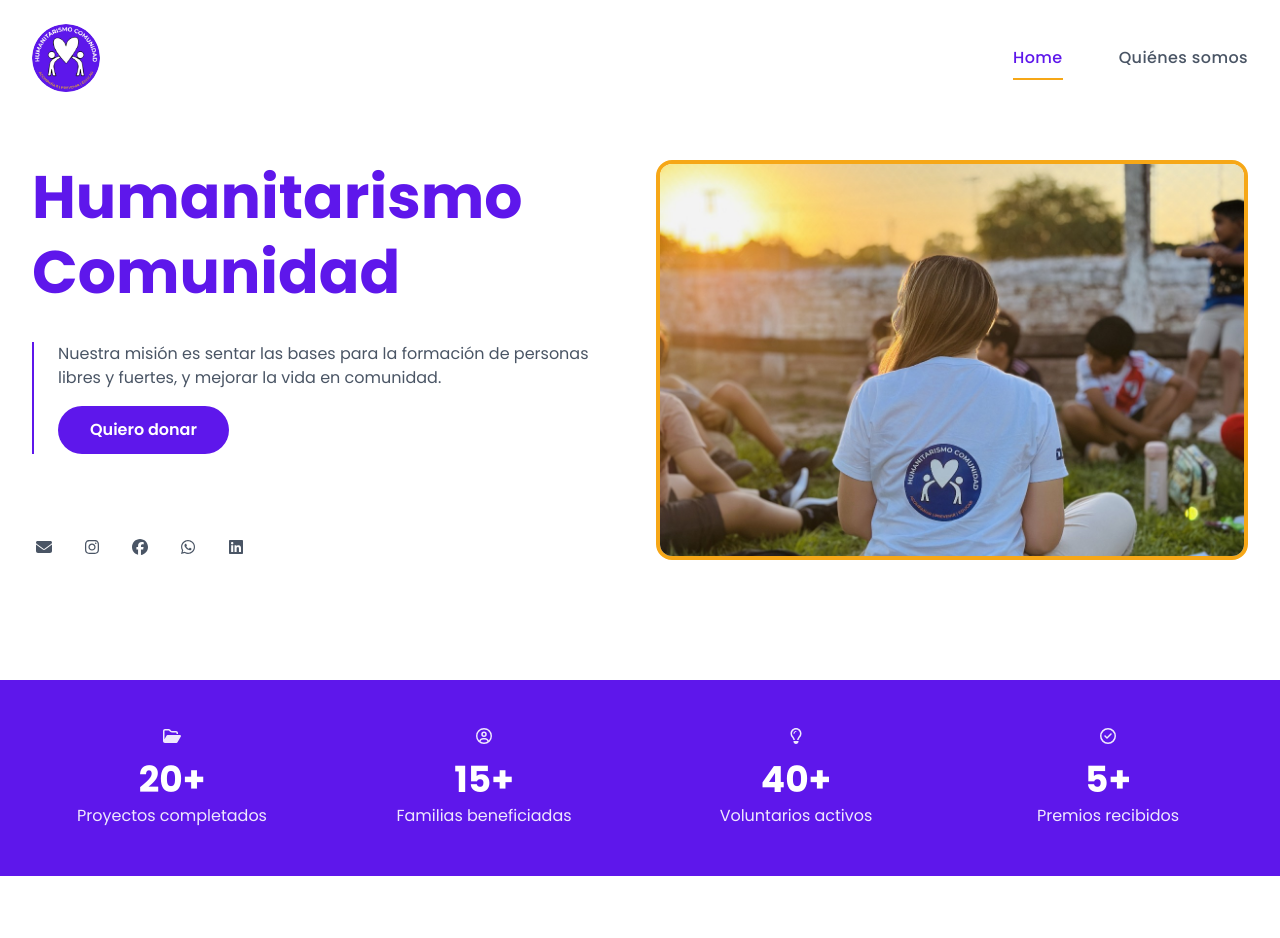
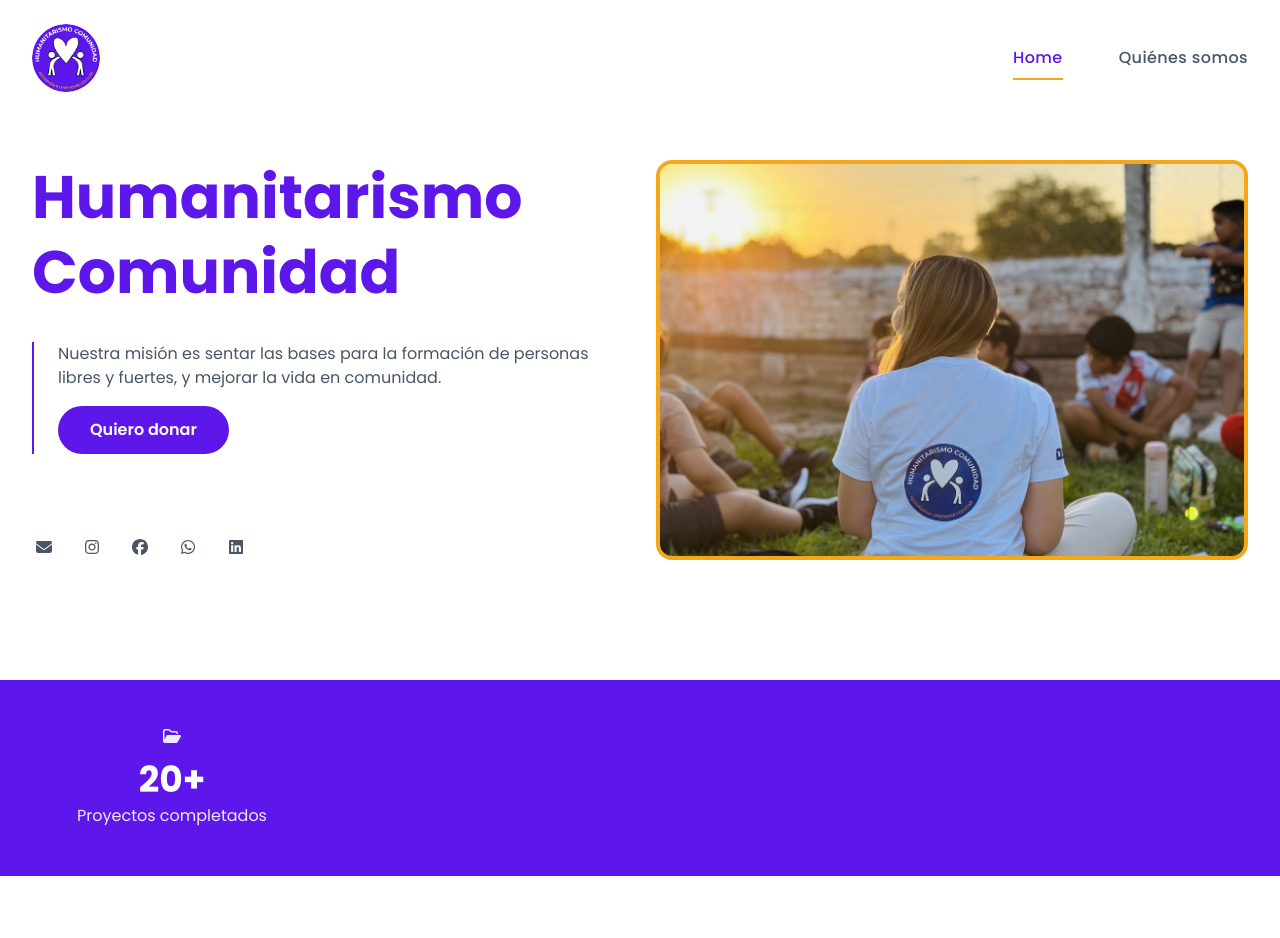
Before and after one commit to courfedra/humanitarismo-comunidad, a Next.js app: page / in a window 1280 px wide. Shown: the top 938 px of the page. Built offline with nearby package versions, Linux system fonts and the light colour scheme.

Commit message:
Test: Apply workflow changes to verify GitHub Actions permissions fix

```diff
--- a/src/components/StatsSection.jsx
+++ b/src/components/StatsSection.jsx
@@ -13,21 +13,6 @@ export default function StatsSection() {
             number: "20+",
             description: "Proyectos completados"
         },
-        {
-            icon: faCircleUser,
-            number: "15+",
-            description: "Familias beneficiadas"
-        },
-        {
-            icon: faLightbulb,
-            number: "40+",
-            description: "Voluntarios activos"
-        },
-        {
-            icon: faCircleCheck,
-            number: "5+",
-            description: "Premios recibidos"
-        }
     ];
 
     return (
```
